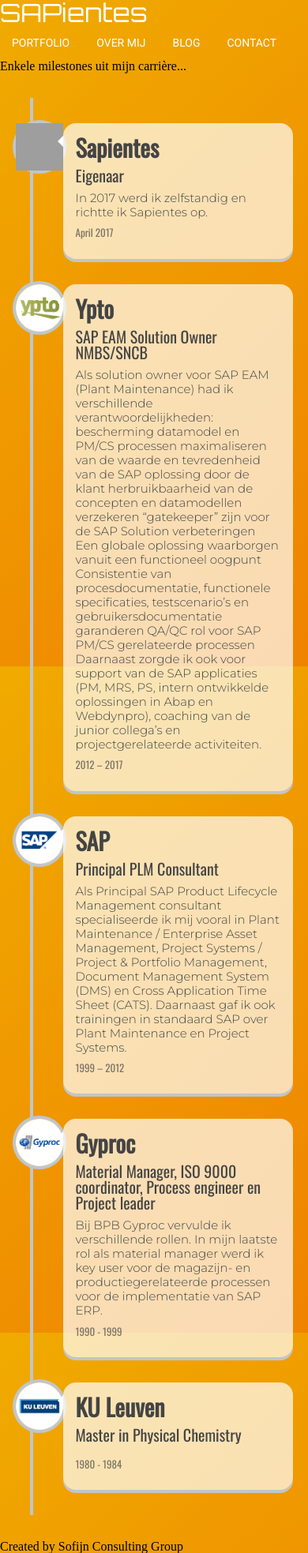
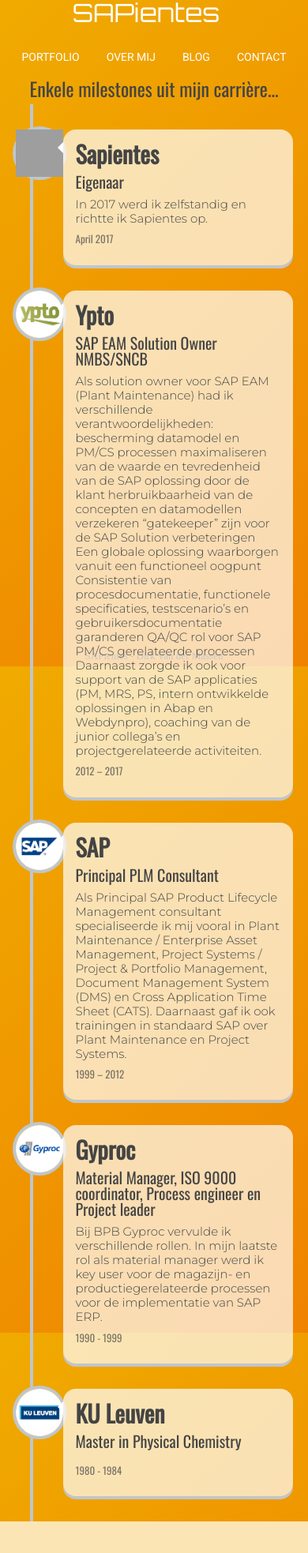
Before and after one commit to welly-tambacounda/StijnGoossens.github.io, a PHP site: page /overmij.html in a window 390 px wide. Shown: the whole page at 79% size. After the commit the page ends 1927 px from the top, so only its background shows below. Run offline with PHP 8.4, Linux system fonts and the light colour scheme; some libraries are stand-ins or nearby versions; grey boxes are pictures that could not be loaded.

Commit message:
responsiveness and box sizing

```diff
--- a/index.html
+++ b/index.html
@@ -9,7 +9,7 @@
 <link rel="stylesheet" type="text/css" href="styles/index.css">
 </head>
 
-<body class="friendly grid">
+<body class="grid">
   <div class="grid_header">
 	 <a href="index.html" class="logo ">SAPientes</a>
 	</div>
--- a/overmij.html
+++ b/overmij.html
@@ -4,6 +4,7 @@
 <meta charset=utf-8>
 <meta content="width=device-width,initial-scale=1.0,minimum-scale=1.0,maximum-scale=1.0,user-scalable=no" name=viewport>
 <link href="https://fonts.googleapis.com/css?family=Indie+Flower|Open+Sans|Orbitron|Roboto:400,500i" rel="stylesheet">
+<link href="https://fonts.googleapis.com/css?family=Montserrat:300|Oswald" rel="stylesheet">
 
 <link rel="stylesheet" type="text/css" href="styles/index.css">
 
@@ -13,27 +14,26 @@
   <link rel="stylesheet" href="styles/timelinereset.css"> <!-- CSS reset -->
   <link rel="stylesheet" href="styles/timelinestyle.css"> <!-- Resource style -->
   <script src="js/modernizr.js"></script> <!-- Modernizr -->
-
-  <link href="https://fonts.googleapis.com/css?family=Montserrat:300|Oswald" rel="stylesheet">
 <!-- Timeline specific End-->
 
 <title>Sapientes - Over mij</title>
 </head>
 
-<body class=friendly>
-<div class="wrapper">
-  <div class="sapientesheader full-width-bar">
-  <a href="index.html" class="logo ">SAPientes</a>
-  <ul>
-    <a href="portfolio.html"><li class="navbtn">PORTFOLIO</li></a>
-    <a href="overmij.html"><li class="navbtn">OVER MIJ</li></a>
-    <a href="blog.html"><li class="navbtn">BLOG</li></a>
-    <a href="contact.html"><li class="navbtn">CONTACT</li></a>
-  </ul>
+<body class="grid">
+  <div class="grid_header">
+   <a href="index.html" class="logo">SAPientes</a>
   </div>
 
+  <div class="grid_menu">
+    <ul style="margin-right:auto;margin-left:auto;text-align:center;">
+      <a href="portfolio.html"><li class="navbtn">PORTFOLIO</li></a>
+      <a href="overmij.html"><li class="navbtn">OVER MIJ</li></a>
+      <a href="blog.html"><li class="navbtn">BLOG</li></a>
+      <a href="contact.html"><li class="navbtn">CONTACT</li></a>
+    </ul>
+  </div>
 
-  <div class="title">
+  <div class="grid_title">
     Enkele milestones uit mijn carrière...
   </div>
 
@@ -122,10 +122,9 @@
 <script src="js/main.js"></script> <!-- Resource jQuery -->
 
 
-  <div class="footer full-width-bar">
-  Created by Sofijn Consulting Group
+  <div class="grid_footer" style="color:#444444;">
+    SAPientes - Dirk Van der Massen
   </div>
-</div>
 
 </body>
 </html>
--- a/styles/index.css
+++ b/styles/index.css
@@ -13,14 +13,11 @@ html, body {
 
 body {
   padding: 0;
-  display: flex;
-  flex-direction: column;
-  align-items: center;
-  justify-content: top;
+//  display: flex;
+//  flex-direction: column;
+//  align-items: center;
+  margin:0 auto;
 }
-
-body.friendly .message__title {
-  color: #fff; }
 
 .sapientes__header {
   margin-top: 15px;
@@ -81,8 +78,8 @@ ul {
 .grid_box1 {
   grid-area: box1;
   background-color: rgba(255, 255, 255, 0.7);
-  padding: 20px;
-  margin: 20px;
+  padding: 10px;
+  margin: 10px;
   font-size: 100%;
   border-radius: 20px;
   font-family: 'Montserrat', sans-serif;
@@ -91,8 +88,8 @@ ul {
 .grid_box2 {
   grid-area: box2;
   background-color: rgba(255, 255, 255, 0.7);
-  padding: 20px;
-  margin: 20px;
+  padding: 10px;
+  margin: 10px;
   font-size: 100%;
   border-radius: 20px;
   font-family: 'Montserrat', sans-serif;
@@ -101,8 +98,8 @@ ul {
 .grid_box3 {
   grid-area: box3;
   background-color: rgba(255, 255, 255, 0.7);
-  padding: 20px;
-  margin: 20px;
+  padding: 10px;
+  margin: 10px;
   font-size: 100%;
   border-radius: 20px;
   font-family: 'Montserrat', sans-serif;
@@ -119,17 +116,24 @@ ul {
     grid-template-areas: "header menu menu"
                          "title title title"
                          "box1 box2 box3"
+                         "none none none"
                          "footer footer footer";
     grid-template-columns: 1fr 1fr 1fr;
     grid-template-rows: 50px
                         50px
+                        auto
                         1fr
                         20px;
     min-height: 100vh;
 }
 
+@media screen and (min-width: 1200px) {
+    .grid {
+  //    grid-template-columns: 400px 400px 400px;
+    }
+  }
 
-@media screen and (max-width: 600px) {
+@media screen and (max-width: 700px) {
     .grid {
         grid-template-areas: "header"
                              "menu"
```
